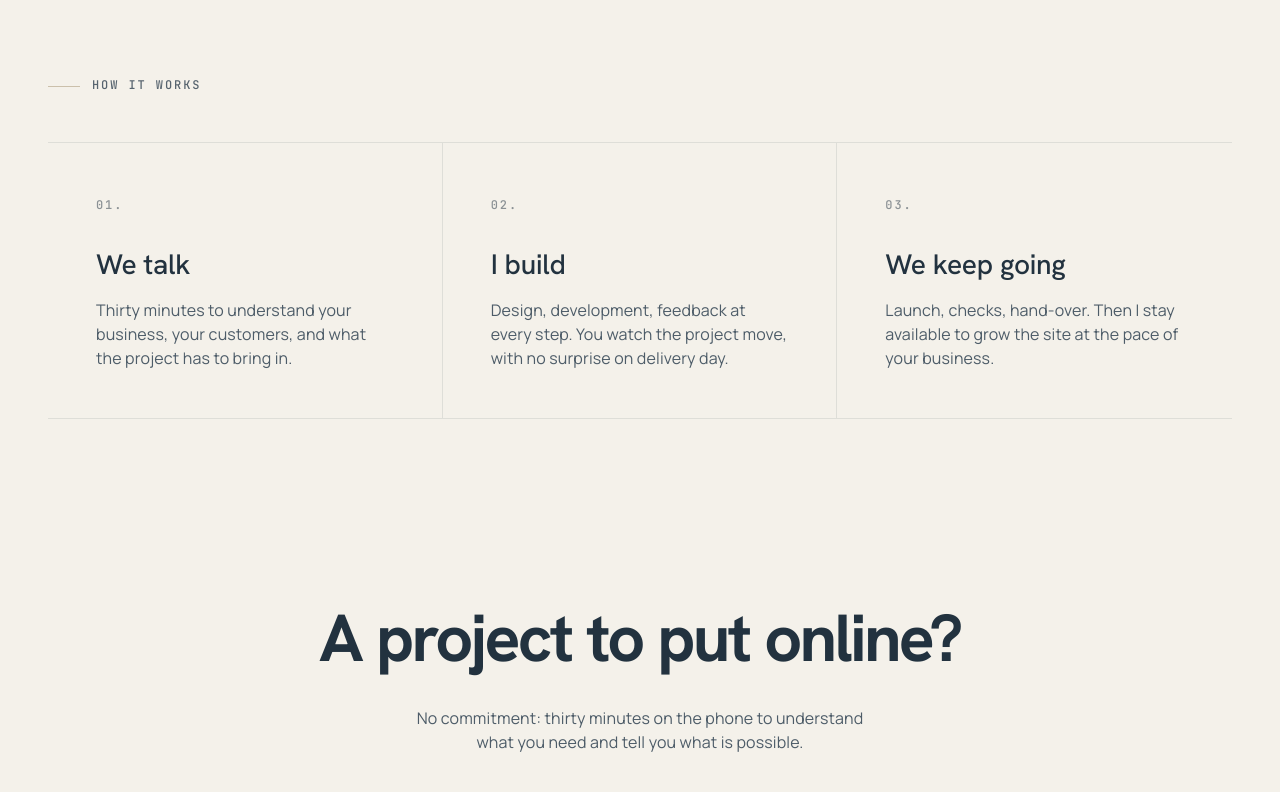
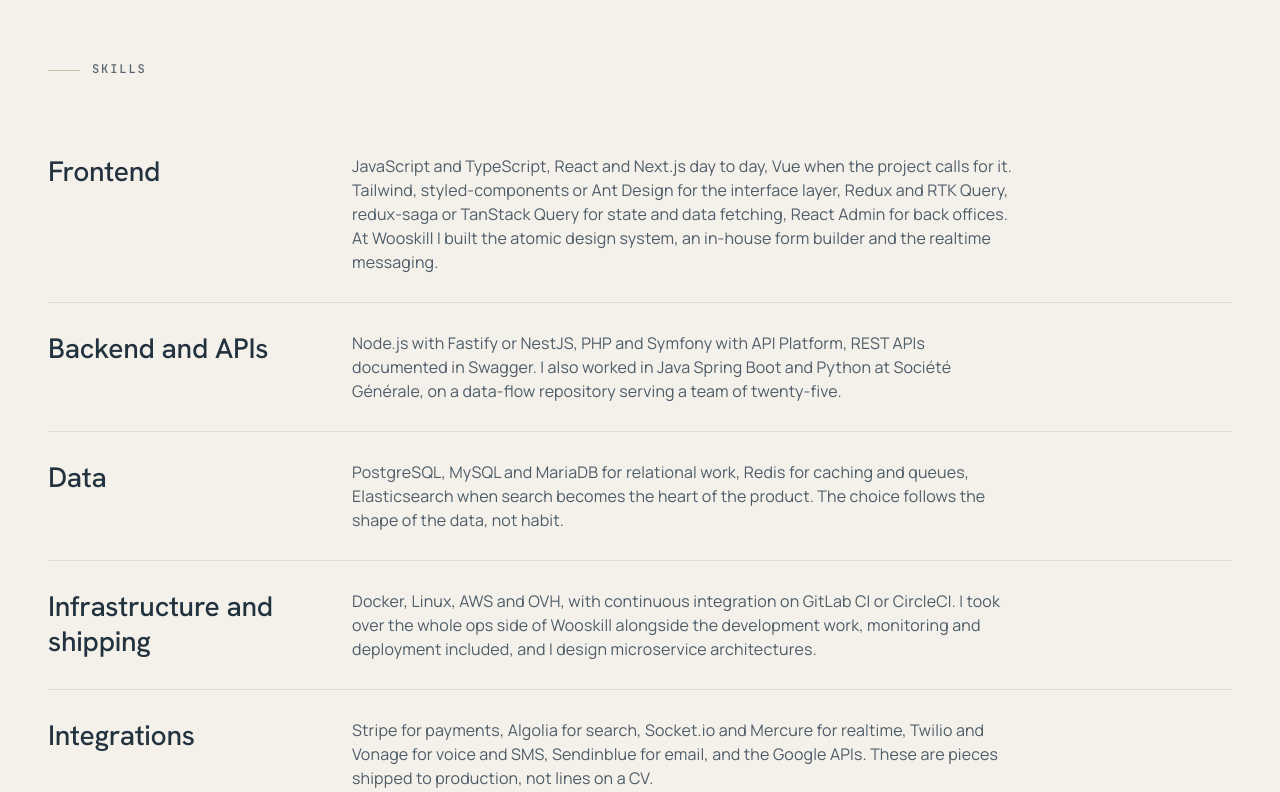
Before and after one commit to Yateux/nouveyann.fr, a Next.js app: page /en/about in a window 1280 px wide. Shown: the part 1700-2492 px from the top of the page. Built offline with nearby package versions, Linux system fonts and the light colour scheme.

Commit message:
fix website

```diff
--- a/src/app/[locale]/about/page.tsx
+++ b/src/app/[locale]/about/page.tsx
@@ -6,6 +6,7 @@
 import { Reveal } from "@/components/ui/Reveal";
 import { JsonLd } from "@/components/ui/JsonLd";
 import { Capabilities } from "@/components/sections/Capabilities";
+import { Skills } from "@/components/sections/Skills";
 import { Process } from "@/components/sections/Process";
 import { CTA } from "@/components/sections/CTA";
 import { externalLinks, isPlaceholder } from "@/data/site";
@@ -99,6 +100,7 @@
       </Container>
 
       <Capabilities locale={locale} spacingBottom="pb-8 lg:pb-10" />
+      <Skills locale={locale} />
       <Process locale={locale} />
       <CTA locale={locale} />
 
--- /dev/null
+++ b/src/components/sections/Skills.tsx
@@ -0,0 +1,45 @@
+import { Container } from "@/components/ui/Container";
+import { Label } from "@/components/ui/Label";
+import { Reveal } from "@/components/ui/Reveal";
+import { getSkills } from "@/data/skills";
+import { defaultLocale, type Locale } from "@/i18n/config";
+import { getDictionary } from "@/i18n/dictionaries";
+
+export function Skills({
+  locale = defaultLocale,
+}: { locale?: Locale } = {}) {
+  const groups = getSkills(locale);
+  const t = getDictionary(locale).skills;
+
+  return (
+    <section className="pt-6 pb-20 lg:pt-10 lg:pb-section">
+      <Container>
+        <div className="mb-10 lg:mb-12">
+          <Label as="h2">{t.label}</Label>
+        </div>
+
+        <Reveal>
+          <dl className="flex flex-col">
+            {groups.map((group, index) => (
+              <div
+                key={group.title}
+                className={
+                  index < groups.length - 1
+                    ? "grid gap-2 border-b border-ink/10 py-7 lg:grid-cols-[16rem_1fr] lg:gap-12"
+                    : "grid gap-2 py-7 lg:grid-cols-[16rem_1fr] lg:gap-12"
+                }
+              >
+                <dt className="font-display text-headline-md text-ink">
+                  {group.title}
+                </dt>
+                <dd className="max-w-2xl text-body-md text-ink-muted">
+                  {group.text}
+                </dd>
+              </div>
+            ))}
+          </dl>
+        </Reveal>
+      </Container>
+    </section>
+  );
+}
--- a/src/data/experience.en.ts
+++ b/src/data/experience.en.ts
@@ -11,11 +11,11 @@
     description:
       "Websites, online stores and custom applications, from design through to launch.",
   },
-  "sept. 2022 → avr. 2023": {
-    period: "Sept 2022 → Apr 2023",
+  "sept. 2022 → déc. 2022": {
+    period: "Sept 2022 → Dec 2022",
     role: "Instructor",
     description:
-      "JavaScript, PHP, SQL and database modelling: course material, lab work and graded assessments.",
+      "JavaScript, PHP, SQL and database modelling for IEF2I and Efrei: course material, lab work and graded assessments.",
   },
   "janv. 2022 → août 2022": {
     period: "Jan 2022 → Aug 2022",
@@ -27,7 +27,7 @@
     period: "Mar 2021 → Dec 2021",
     role: "Lead full-stack developer",
     description:
-      "v2 to v3 migration, code reviews, testing and monitoring, running the schedule for a team of five.",
+      "v2 to v3 migration, an in-house form builder, a React Admin back office, testing and monitoring, running the schedule for a team of five.",
   },
   "févr. 2020 → mars 2021": {
     period: "Feb 2020 → Mar 2021",
@@ -51,7 +51,7 @@
     period: "Sept 2016 → Aug 2019",
     role: "Application design and development",
     description:
-      "A data-flow repository used by a team of twenty-five, a documented REST API and advanced search in React.",
+      "A data-flow repository used by a team of twenty-five: collection in Python, a REST API documented in Swagger, and a React and TypeScript interface.",
   },
 };
 
--- a/src/data/experience.ts
+++ b/src/data/experience.ts
@@ -14,11 +14,11 @@
       "Sites, boutiques en ligne et applications sur mesure, de la conception à la mise en ligne.",
   },
   {
-    period: "sept. 2022 → avr. 2023",
+    period: "sept. 2022 → déc. 2022",
     role: "Formateur",
     company: "ANDN Services",
     description:
-      "Cours de JavaScript, PHP, SQL et modélisation de bases de données : supports, travaux pratiques et contrôles notés.",
+      "Cours de JavaScript, PHP, SQL et modélisation de bases de données pour l’IEF2I et l’Efrei : supports, travaux pratiques et contrôles notés.",
   },
   {
     period: "janv. 2022 → août 2022",
@@ -32,7 +32,7 @@
     role: "Lead dev fullstack",
     company: "Wooskill",
     description:
-      "Migration de la v2 vers la v3, revues de code, tests et monitoring, avec le planning d’une équipe de cinq personnes.",
+      "Migration de la v2 vers la v3, form builder maison, back-office React Admin, tests et monitoring, avec le planning d’une équipe de cinq personnes.",
   },
   {
     period: "févr. 2020 → mars 2021",
@@ -60,7 +60,7 @@
     role: "Conception et développement d’applications",
     company: "Société Générale",
     description:
-      "Référentiel de flux utilisé par une équipe de vingt-cinq personnes, API REST documentée et recherche avancée en React.",
+      "Référentiel de flux utilisé par une équipe de vingt-cinq personnes : collecte en Python, API REST documentée sous Swagger, interface React et TypeScript.",
   },
 ];
 
--- /dev/null
+++ b/src/data/skills.ts
@@ -0,0 +1,70 @@
+import type { Locale } from "@/i18n/config";
+
+export type SkillGroup = { title: string; text: string };
+
+const groups: Record<Locale, SkillGroup[]> = {
+  fr: [
+    {
+      title: "Frontend",
+      text: "JavaScript et TypeScript, React et Next.js au quotidien, Vue quand le projet le demande. Tailwind, styled-components ou Ant Design pour l’habillage, Redux et RTK Query, redux-saga ou TanStack Query pour l’état et les données, React Admin pour les back-offices. Chez Wooskill j’ai conçu le design system en atomic design, un form builder maison et la messagerie en temps réel.",
+    },
+    {
+      title: "Backend et API",
+      text: "Node.js avec Fastify ou NestJS, PHP et Symfony avec API Platform, des API REST documentées sous Swagger. J’ai aussi travaillé en Java Spring Boot et en Python à la Société Générale, sur un référentiel de flux qui servait une équipe de vingt-cinq personnes.",
+    },
+    {
+      title: "Données",
+      text: "PostgreSQL, MySQL et MariaDB pour le relationnel, Redis pour le cache et les files, Elasticsearch quand la recherche devient le cœur du produit. Le choix se fait selon la nature des données, pas par habitude.",
+    },
+    {
+      title: "Infrastructure et mise en production",
+      text: "Docker, Linux, AWS et OVH, avec des chaînes d’intégration continue sous GitLab CI ou CircleCI. J’ai repris toute la partie ops de Wooskill en même temps que le développement, monitoring et déploiement compris, et je conçois des architectures en microservices.",
+    },
+    {
+      title: "Intégrations",
+      text: "Stripe pour le paiement, Algolia pour la recherche, Socket.io et Mercure pour le temps réel, Twilio et Vonage pour la voix et le SMS, Sendinblue pour l’e-mail, et les API Google. Ce sont des briques posées en production, pas des lignes sur un CV.",
+    },
+    {
+      title: "Renfort d’équipe",
+      text: "J’interviens seul sur un produit, en renfort d’une équipe en place, ou aux côtés d’un Lead Dev ou d’un CTO pour prendre du recul sur l’architecture et l’organisation du code. Chez Wooskill je gérais le planning de cinq personnes, les revues de code et les bonnes pratiques Git.",
+    },
+    {
+      title: "Transmission",
+      text: "J’ai enseigné le JavaScript, le PHP, le SQL et la modélisation de bases de données à l’ESGI, ainsi que chez ANDN Services pour l’IEF2I et l’Efrei. Ça se voit dans la façon dont je livre : une prise en main de vive voix plutôt qu’un manuel que personne n’ouvre.",
+    },
+  ],
+  en: [
+    {
+      title: "Frontend",
+      text: "JavaScript and TypeScript, React and Next.js day to day, Vue when the project calls for it. Tailwind, styled-components or Ant Design for the interface layer, Redux and RTK Query, redux-saga or TanStack Query for state and data fetching, React Admin for back offices. At Wooskill I built the atomic design system, an in-house form builder and the realtime messaging.",
+    },
+    {
+      title: "Backend and APIs",
+      text: "Node.js with Fastify or NestJS, PHP and Symfony with API Platform, REST APIs documented in Swagger. I also worked in Java Spring Boot and Python at Société Générale, on a data-flow repository serving a team of twenty-five.",
+    },
+    {
+      title: "Data",
+      text: "PostgreSQL, MySQL and MariaDB for relational work, Redis for caching and queues, Elasticsearch when search becomes the heart of the product. The choice follows the shape of the data, not habit.",
+    },
+    {
+      title: "Infrastructure and shipping",
+      text: "Docker, Linux, AWS and OVH, with continuous integration on GitLab CI or CircleCI. I took over the whole ops side of Wooskill alongside the development work, monitoring and deployment included, and I design microservice architectures.",
+    },
+    {
+      title: "Integrations",
+      text: "Stripe for payments, Algolia for search, Socket.io and Mercure for realtime, Twilio and Vonage for voice and SMS, Sendinblue for email, and the Google APIs. These are pieces shipped to production, not lines on a CV.",
+    },
+    {
+      title: "Joining a team",
+      text: "I work alone on a product, as reinforcement for an existing team, or alongside a Lead Dev or CTO to step back on architecture and code organisation. At Wooskill I ran the schedule for five people, the code reviews and the Git practices.",
+    },
+    {
+      title: "Teaching",
+      text: "I have taught JavaScript, PHP, SQL and database modelling at ESGI, and at ANDN Services for IEF2I and Efrei. It shows in how I hand a project over: a walkthrough out loud rather than a manual nobody opens.",
+    },
+  ],
+};
+
+export function getSkills(locale: Locale): SkillGroup[] {
+  return groups[locale];
+}
--- a/src/i18n/dictionaries.ts
+++ b/src/i18n/dictionaries.ts
@@ -122,6 +122,7 @@
     remote: string;
     backToTop: string;
   };
+  skills: { label: string };
   jsonLd: { jobTitle: string };
   notFound: {
     title: string;
@@ -294,6 +295,7 @@
     remote: "À distance partout en France",
     backToTop: "Retour en haut",
   },
+  skills: { label: "Compétences" },
   jsonLd: { jobTitle: "Développeur freelance" },
   notFound: {
     title: "Page introuvable.",
@@ -465,6 +467,7 @@
     remote: "Remote across France",
     backToTop: "Back to top",
   },
+  skills: { label: "Skills" },
   jsonLd: { jobTitle: "Freelance full-stack developer" },
   notFound: {
     title: "Page not found.",
```
